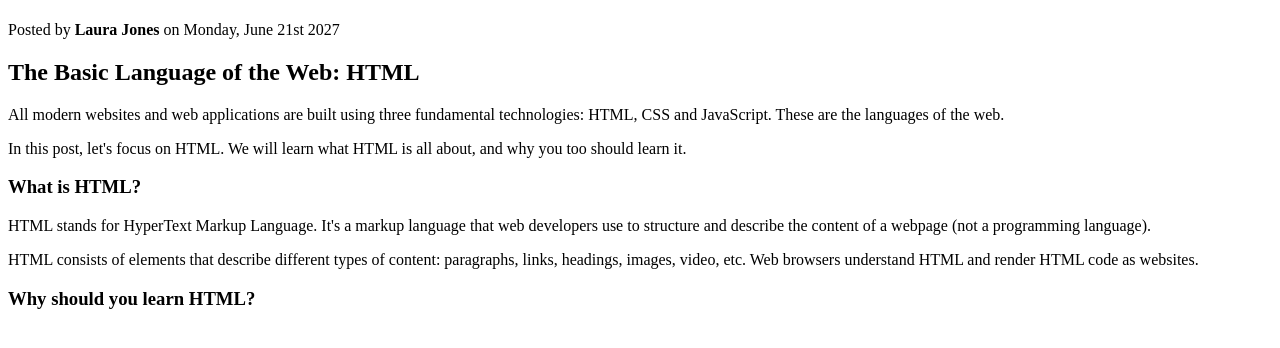
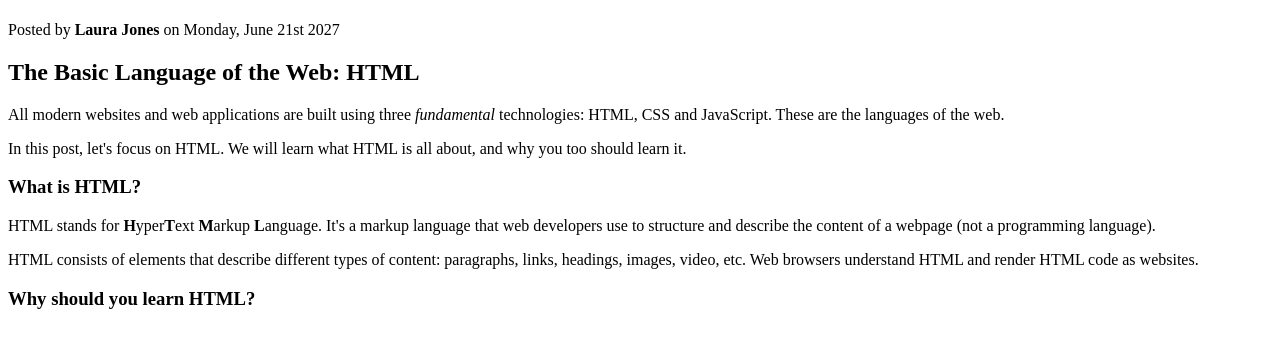
Before and after one commit to Jontzavala/02-HTML-Fundamentals, a plain HTML site: page index.html in a window 1280 px wide. Shown: the part 60-408 px from the top of the page. Drawn offline with Linux system fonts and the light colour scheme.

Commit message:
first little assignment

```diff
--- a/index.html
+++ b/index.html
@@ -10,12 +10,12 @@
     <p>Posted by <strong>Laura Jones</strong> on Monday, June 21st 2027</p>
 
     <h2>The Basic Language of the Web: HTML</h2>
-    <p>All modern websites and web applications are built using three fundamental technologies: HTML, CSS and JavaScript. These are the languages of the web.</p>
+    <p>All modern websites and web applications are built using three <em>fundamental</em> technologies: HTML, CSS and JavaScript. These are the languages of the web.</p>
 
     <p>In this post, let's focus on HTML. We will learn what HTML is all about, and why you too should learn it.</p>
 
     <h3>What is HTML?</h3>
-    <p>HTML stands for HyperText Markup Language. It's a markup language that web developers use to structure and describe the content of a webpage (not a programming language).</p>
+    <p>HTML stands for <strong>H</strong>yper<strong>T</strong>ext <strong>M</strong>arkup <strong>L</strong>anguage. It's a markup language that web developers use to structure and describe the content of a webpage (not a programming language).</p>
     <p>HTML consists of elements that describe different types of content: paragraphs, links, headings, images, video, etc. Web browsers understand HTML and render HTML code as websites.</p>
 
     <h3>Why should you learn HTML?</h3>
```
